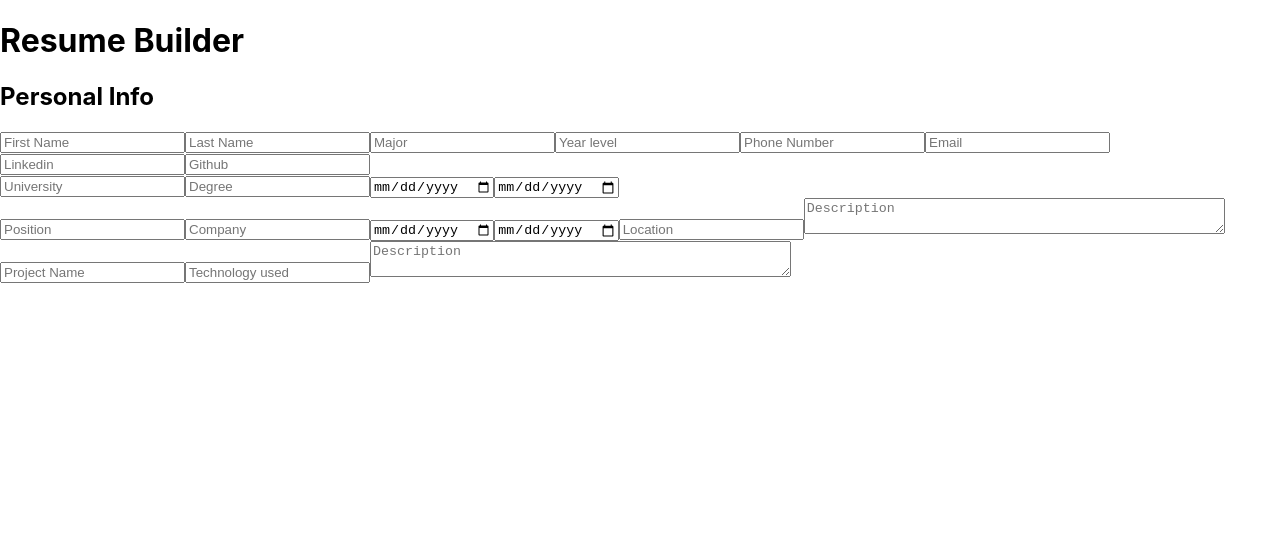
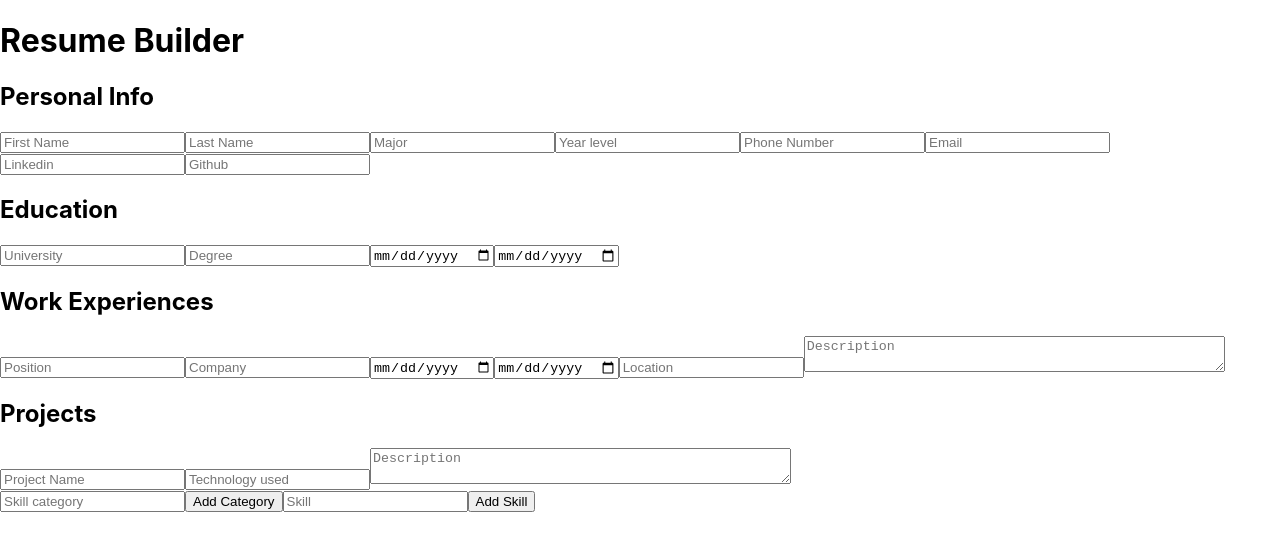
Before and after one commit to ycheng11065/Resume-Builder, a React (Create React App) app: page / in a window 1280 px wide. Shown: the top 550 px of the page. Built offline with nearby package versions, Linux system fonts and the light colour scheme.

Commit message:
finished skills component

```diff
--- a/src/App.js
+++ b/src/App.js
@@ -4,6 +4,7 @@ import PersonalInfo from "./components/PersonalInfo";
 import WorkExperience from "./components/WorkExperience";
 import Education from "./components/Education";
 import Projects from "./components/Projects";
+import Skills from "./components/Skills";
 
 
 class App extends Component{
@@ -18,6 +19,7 @@ class App extends Component{
         <Education />
         <WorkExperience />
         <Projects />
+        <Skills />
       </div>
     );
   }
--- a/src/components/Education.js
+++ b/src/components/Education.js
@@ -22,6 +22,7 @@ class Education extends Component {
 
         return (
             <div>
+                <h2>Education</h2>
                 <input
                     type="text"
                     name="university"
@@ -55,4 +56,4 @@ class Education extends Component {
     }
 }
 
-export default Education
+export default Education;
--- a/src/components/PersonalInfo.js
+++ b/src/components/PersonalInfo.js
@@ -88,4 +88,4 @@ class PersonalInfo extends Component {
     }
 }
 
-export default PersonalInfo
+export default PersonalInfo;
--- a/src/components/Projects.js
+++ b/src/components/Projects.js
@@ -22,6 +22,7 @@ class Projects extends Component {
 
         return (
             <div>
+                <h2>Projects</h2>
                 <input
                     type="text"
                     name="name"
@@ -49,4 +50,4 @@ class Projects extends Component {
     }
 }
 
-export default Projects
+export default Projects;
--- a/src/components/Skills.js
+++ b/src/components/Skills.js
@@ -0,0 +1,80 @@
+import React, {Component} from "react";
+
+class Skills extends Component {
+    constructor() {
+        super()
+
+        this.state = {
+            category: "",
+            skill: "",
+            skills: {},
+        };
+    }
+
+    handleCategoryChange = (e) => {
+        this.setState({ category: e.target.value });
+    };
+
+    handleSkillChange = (e) => {
+        this.setState({ skill: e.target.value });
+    };
+
+    addCategory = () => {
+        const { category, skills } = this.state;
+
+        if (category && !skills[category]) {
+            this.setState({
+                skills: { ...skills, [category]: [] },
+                category: "",
+            });
+        }
+    };
+
+    addSkill = () => {
+        const { category, skill, skills } = this.state;
+
+        if (category && skill && skills[category]) {
+            this.setState({
+                skills: { ...skills, [category]: [...skills[category], skill] },
+                skill: "",
+            });
+        }
+    };
+
+    render() {
+        const { category, skill, skills } = this.state;
+
+        return (
+            <div>
+                <input
+                    type="text"
+                    name="category"
+                    placeholder="Skill category"
+                    value={category}
+                    onChange={this.handleCategoryChange}
+                />
+                <button onClick={this.addCategory}>Add Category</button>
+                <input
+                    type="text"
+                    name="skill"
+                    placeholder="Skill"
+                    value={skill}
+                    OnChange={this.handleSkillChange}
+                />
+                <button onClick={this.addSkill}>Add Skill</button>
+                {Object.entries(skills).map(([category, skills]) => (
+                    <div key={category}>
+                        <h3>{category}</h3>
+                        <ul>
+                            {skills.map((skill, index) => (
+                                <li key={`${skill}-${index}`}>{skill}</li>
+                            ))}
+                        </ul>
+                    </div>
+                ))}
+            </div>
+        );
+    }
+}
+
+export default Skills;
--- a/src/components/WorkExperience.js
+++ b/src/components/WorkExperience.js
@@ -1,4 +1,4 @@
-import React, { Component } from "react"
+import React, { Component } from "react";
 
 class WorkExperience extends Component {
     constructor() {
@@ -24,6 +24,7 @@ class WorkExperience extends Component {
 
         return (
             <div>
+                <h2>Work Experiences</h2>
                 <input
                     type="text"
                     name="position"
@@ -72,4 +73,4 @@ class WorkExperience extends Component {
     }
 }
 
-export default WorkExperience
+export default WorkExperience;
```
